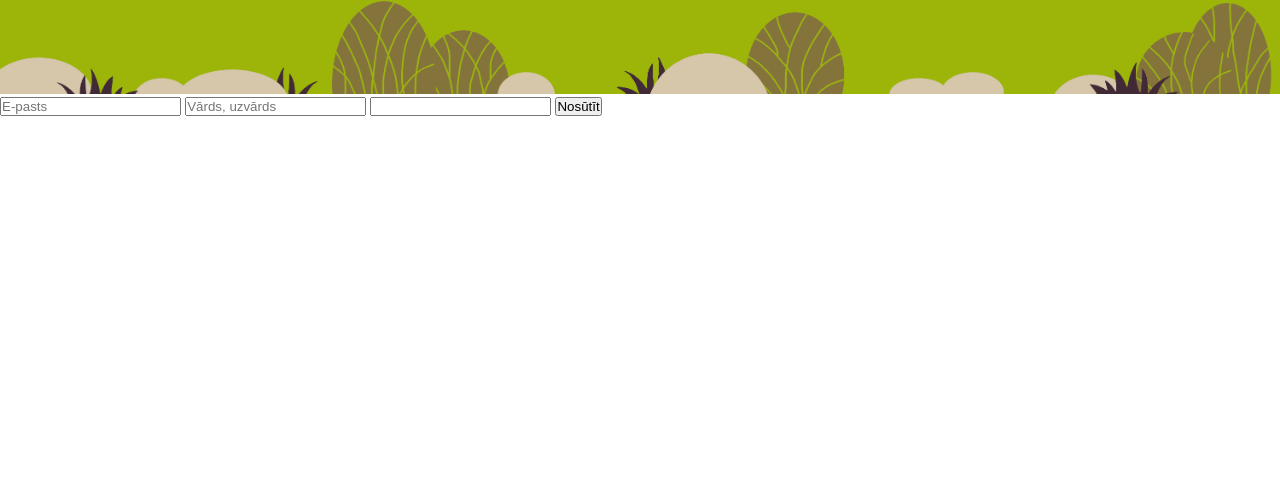
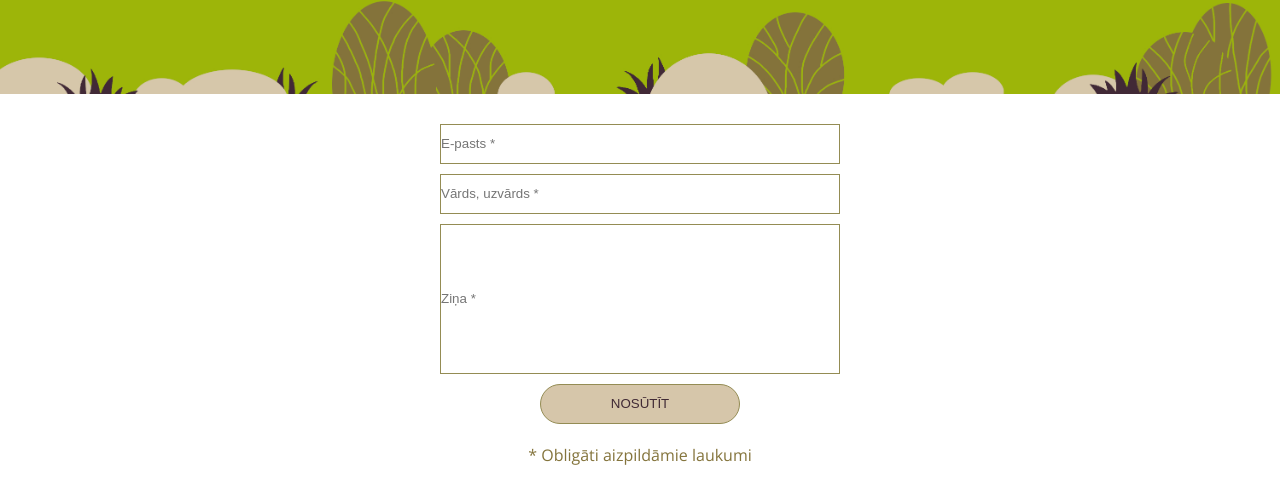
Before and after one commit to Ance-Kristina/Pastaigu-takas, a plain HTML site: page pages/kontakti.html in a window 1280 px wide. Shown: the part 62-566 px from the top of the page. Drawn offline with nearby package versions, Linux system fonts and the light colour scheme.

Commit message:
Update 12.03.2021

```diff
--- a/pages/kontakti.html
+++ b/pages/kontakti.html
@@ -13,13 +13,13 @@
 <body>
     <div class="galvene">
         <div class="logo_div">
-            <img id="logo" src="../img/PastaiguTakasLogo_white_green.jpg">
+            <a href="../index.html"><img id="logo" src="../img/PastaiguTakasLogo_white_green.jpg"></a>
         </div>
         <nav class="navigacija_div">
             <ul>
-                <li><a href="#">TAKAS</a></li>
+                <li><a href="takas.html">TAKAS</a></li>
                 <li><a href="#">PAR MUMS</a></li>
-                <li><a href="#">KONTAKTI</a></li>
+                <li><a href="kontakti.html">KONTAKTI</a></li>
             </ul>
         </nav>
     </div>
@@ -28,14 +28,17 @@
             <img id="fona_attels_id" src="../img/Galvenes_atteels.jpg">
         </div>
     </div>
-    <form action="https://formsubmit.co/ance.kristinna@gmail.com" method="POST">
+    <form class="kontaktu_forma" action="https://formsubmit.co/ance.kristinna@gmail.com" method="POST">
         <input type="hidden" name="_captcha" value="false">
         <input type="hidden" name="_next" value="https://ance-kristina.github.io/Pastaigu-takas/pages/paldies-par-zinu.html">
         <input type="hidden" name="_subject" value="PASTAIGU TAKAS - ziņa no kontaktu formas">
-        <input type="email" name="email" placeholder="E-pasts" required>
-        <input type="text" name="name" placeholder="Vārds, uzvārds" required>
-        <input type="text" name="message" required>
-        <button type="submit">Nosūtīt</button>
+        <input type="email" id="epasta_lauks" name="email" placeholder="E-pasts *" required>
+        <input type="text" id="varda_lauks" name="name" placeholder="Vārds, uzvārds *" required>
+        <input type="text" id="zinas_lauks" name="message" placeholder="Ziņa *" required>
+        <button type="submit" id="poga_kontaktu_formai" >NOSŪTĪT</button>
    </form>
+   <div>
+        <p id="obligatie_laukumi">* Obligāti aizpildāmie laukumi</p>
+   </div>
 </body>
 </html>
```
Also changed, not shown: pages/paldies-par-zinu.html (+4 -4 lines).
